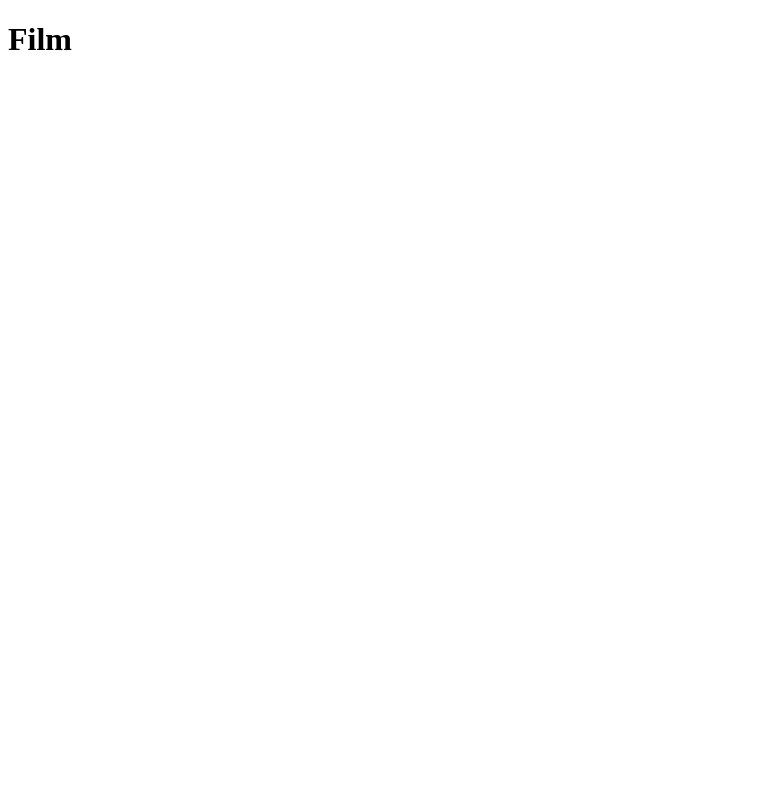
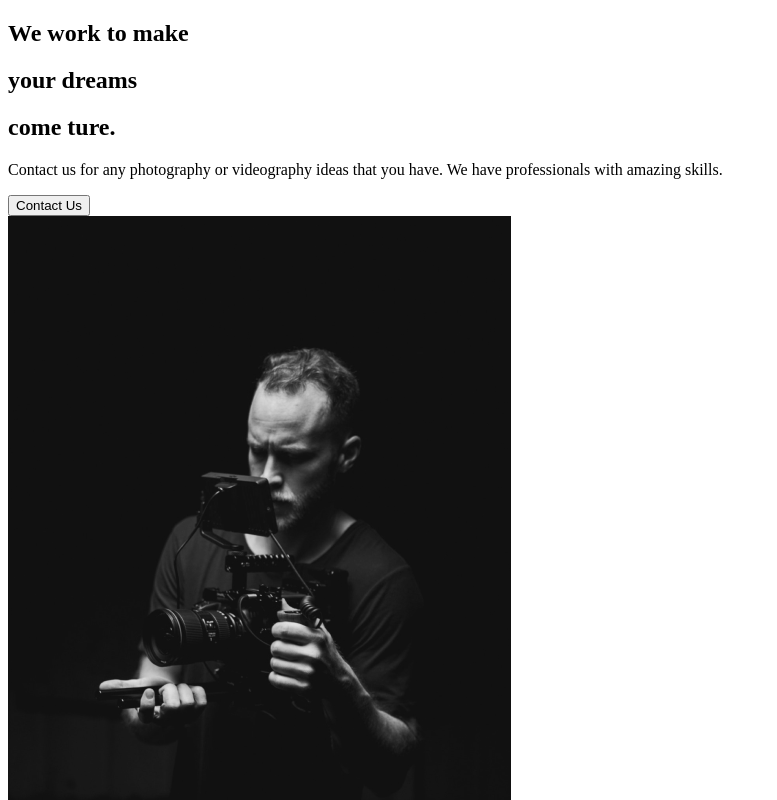
Before and after one commit to JoeyKanaly/capture, a React (Create React App) app: page / in a window 1280 px wide. Shown: the top 800 px of the page, without its empty margins (0-777 px from the left). Built offline with nearby package versions, Linux system fonts and the light colour scheme.

Commit message:
Inital About Us Section Information

```diff
--- a/src/App.js
+++ b/src/App.js
@@ -1,7 +1,9 @@
+import AboutUs from './pages/AboutUs';
+
 function App() {
 	return (
 		<div className='App'>
-			<h1>Film</h1>
+			<AboutUs />
 		</div>
 	);
 }
--- /dev/null
+++ b/src/components/AboutSection.js
@@ -0,0 +1,33 @@
+import home1 from '../img/home1.png';
+
+const AboutSection = () => {
+	return (
+		<div>
+			<div className='description'>
+				<div className='title'>
+					<div className='hide'>
+						<h2>We work to make</h2>
+					</div>
+					<div className='hide'>
+						<h2>
+							your <span>dreams</span>
+						</h2>
+					</div>
+					<div className='hide'>
+						<h2>come ture.</h2>
+					</div>
+				</div>
+				<p>
+					Contact us for any photography or videography ideas that you have. We
+					have professionals with amazing skills.
+				</p>
+				<button>Contact Us</button>
+			</div>
+			<div className='image'>
+				<img src={home1} alt='guy with a camera' />
+			</div>
+		</div>
+	);
+};
+
+export default AboutSection;
--- /dev/null
+++ b/src/pages/AboutUs.js
@@ -0,0 +1,7 @@
+import AboutSection from '../components/AboutSection';
+
+const AboutUs = () => {
+	return <AboutSection />;
+};
+
+export default AboutUs;
```
